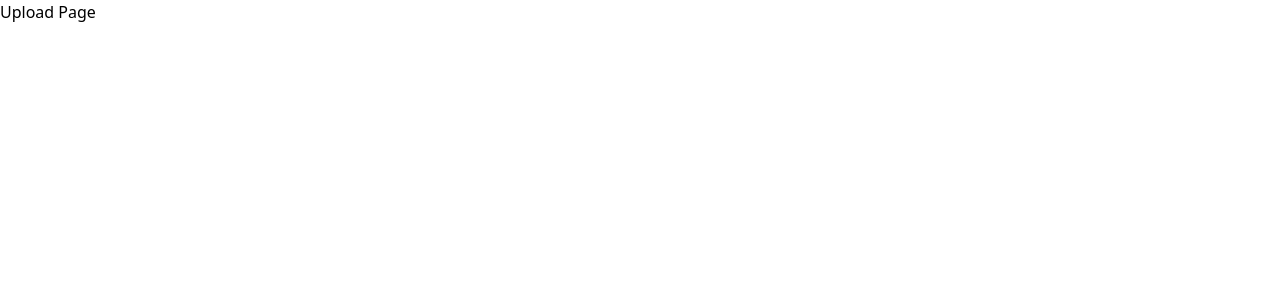
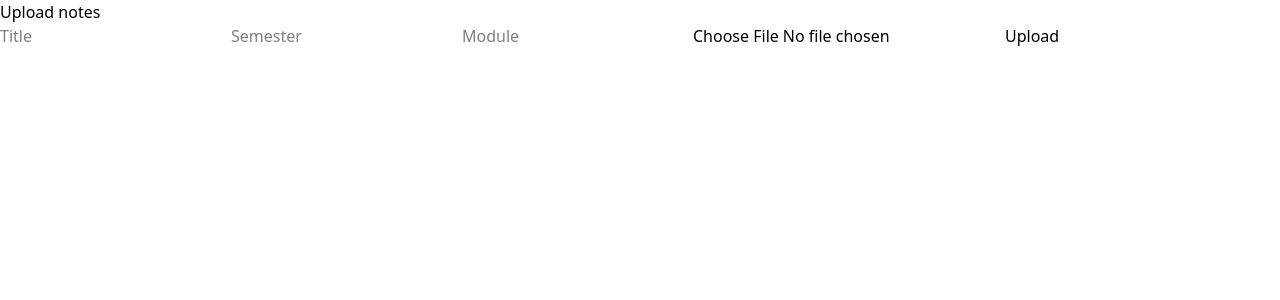
Before and after one commit to zaru-noodles/notelock, a Next.js app: page /upload in a window 1280 px wide. Shown: the top 300 px of the page. Built offline with nearby package versions, Linux system fonts and the light colour scheme.

Commit message:
basic upload page

```diff
--- a/app/(protected)/dashboard/page.tsx
+++ b/app/(protected)/dashboard/page.tsx
@@ -1,9 +1,13 @@
 import LogoutButton from "@/app/components/auth/LogoutButton";
+import Link from "next/link";
 
 export default function Dashboard() {
   return (
     <>
       <div>Dashboard Page</div>
+      <Link className="text-blue-500 hover:underline" href="/upload">
+        Upload your notes!
+      </Link>
       <LogoutButton></LogoutButton>
     </>
   );
--- a/app/(protected)/upload/page.tsx
+++ b/app/(protected)/upload/page.tsx
@@ -1,5 +1,10 @@
+import UploadForm from "@/app/components/notes/UploadForm";
+
 export default function Upload() {
-    return(
-        <div>Upload Page</div>
-    )
+  return (
+    <>
+      <h2>Upload notes</h2>
+      <UploadForm />
+    </>
+  );
 }
--- /dev/null
+++ b/app/components/notes/UploadForm.tsx
@@ -0,0 +1,55 @@
+"use client";
+import type { UploadRequest } from "@/types/api";
+import { useState } from "react";
+
+export default function UploadForm() {
+  const [error, setError] = useState<string>("");
+  const [loading, setLoading] = useState<boolean>(false);
+  const [uploadReq, setUploadReq] = useState<UploadRequest>({
+    title: "",
+    moduleId: "",
+    semester: "",
+    file: null,
+  });
+
+  function handleChange(e: React.ChangeEvent<HTMLInputElement>) {
+    setUploadReq({ ...uploadReq, [e.target.name]: e.target.value });
+  }
+
+  async function handleUpload(e: React.SyntheticEvent) {
+    return;
+  }
+
+  return (
+    <form onSubmit={handleUpload}>
+      <input
+        type="text"
+        name="title"
+        onChange={handleChange}
+        placeholder="Title"
+      />
+
+      <input
+        type="text"
+        name="semester"
+        onChange={handleChange}
+        placeholder="Semester"
+      />
+
+      <input
+        type="text"
+        name="moduleId"
+        onChange={handleChange}
+        placeholder="Module"
+      />
+
+      <input type="file" name="file" accept=".pdf" onChange={handleChange} />
+
+      {error && <p className="text-red-500 font-bold">{error}</p>}
+
+      <button type="submit" disabled={loading}>
+        {loading ? "Uploading..." : "Upload"}
+      </button>
+    </form>
+  );
+}
```
